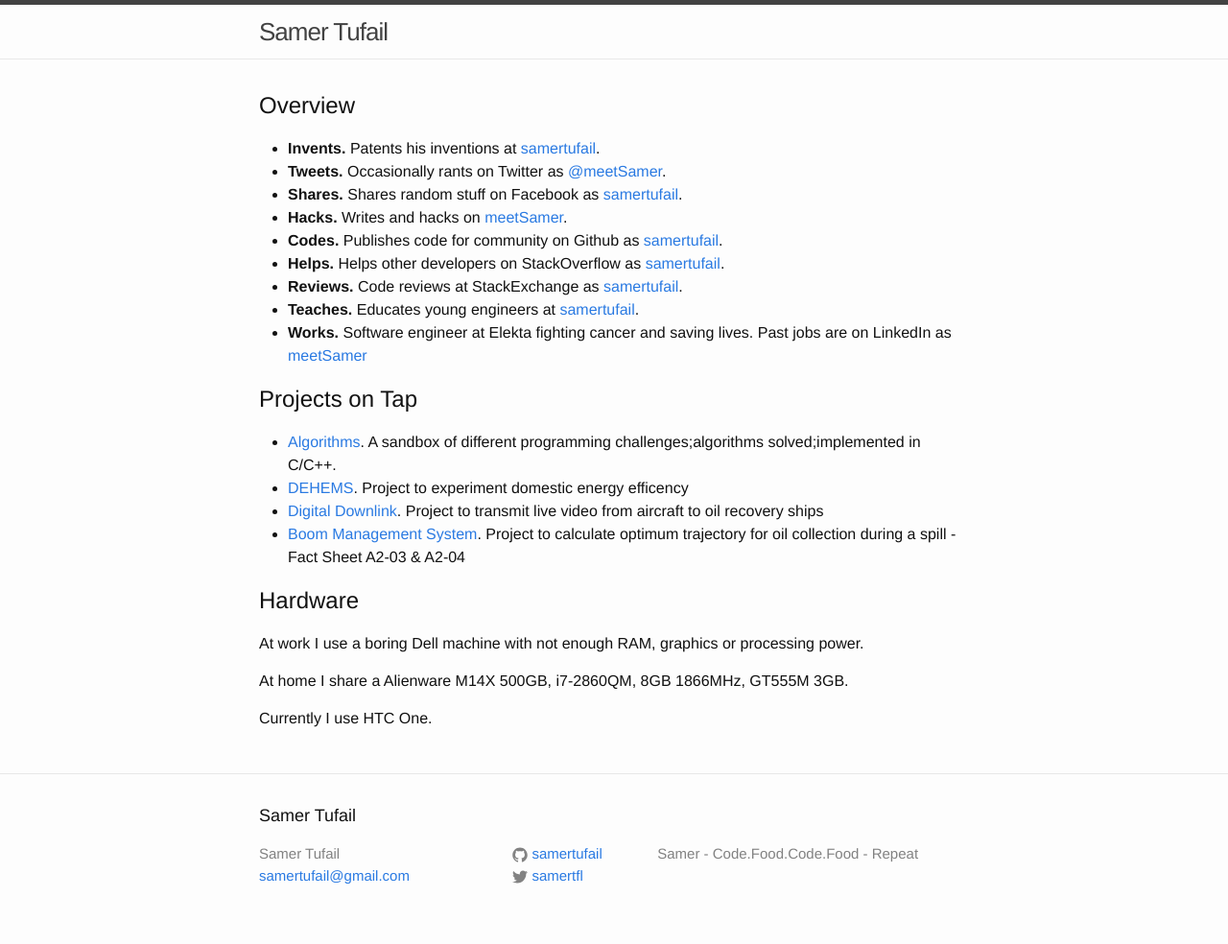
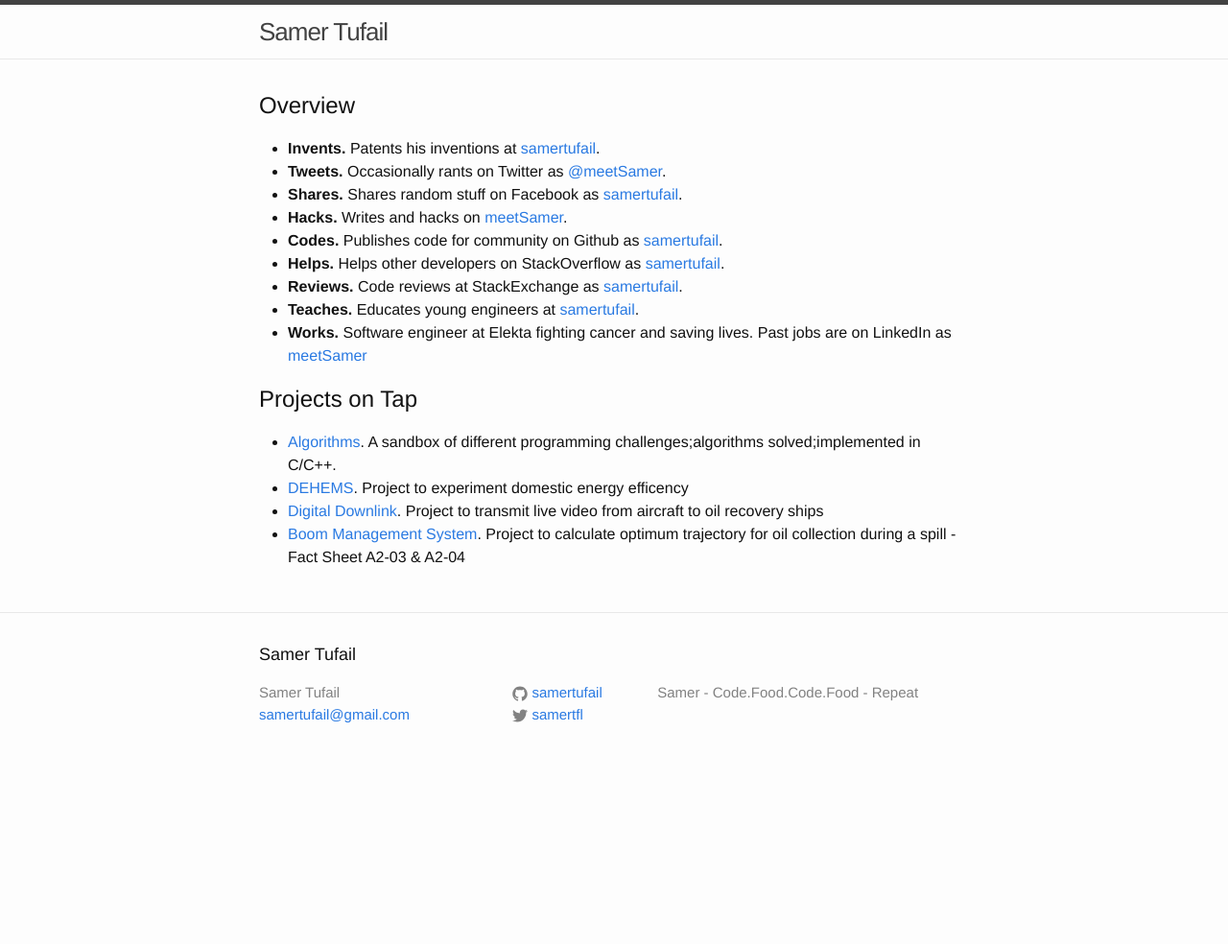
Before and after one commit to samertufail/samertufail.github.io, a Jekyll site: the page built from index.html, in a window 1280 px wide. Shown: the whole page at 96% size. Built offline with Jekyll 4.4.1, drawn with Linux system fonts in a browser that asks for light colours; after the commit the page ends 900 px from its top, so only the background shows below that.

Commit message:
Update page

```diff
--- a/index.html
+++ b/index.html
@@ -25,18 +25,6 @@
 	<li><a href="http://www.nofo.no/Global/Teknologiutvikling/O2010-%20fakta%20ark%20samlet%20-%20ENGELSK%20-%2003%20sept%202014.pdf"> Boom Management System</a>. Project to calculate optimum trajectory for oil collection during a spill - Fact Sheet A2-03 & A2-04</li>
   </ul>
 
-  <h2>Hardware</h2>
-
-  <p>
-    At work I use a boring Dell machine with not enough RAM, graphics or processing power.
-  </p>
-
-  <p>
-    At home I share a Alienware M14X 500GB, i7-2860QM, 8GB 1866MHz, GT555M 3GB.
-  </p>
-
-  <p>Currently I use HTC One.</p>
-
   <script>
   (function(i,s,o,g,r,a,m){i['GoogleAnalyticsObject']=r;i[r]=i[r]||function(){
   (i[r].q=i[r].q||[]).push(arguments)},i[r].l=1*new Date();a=s.createElement(o),
```
